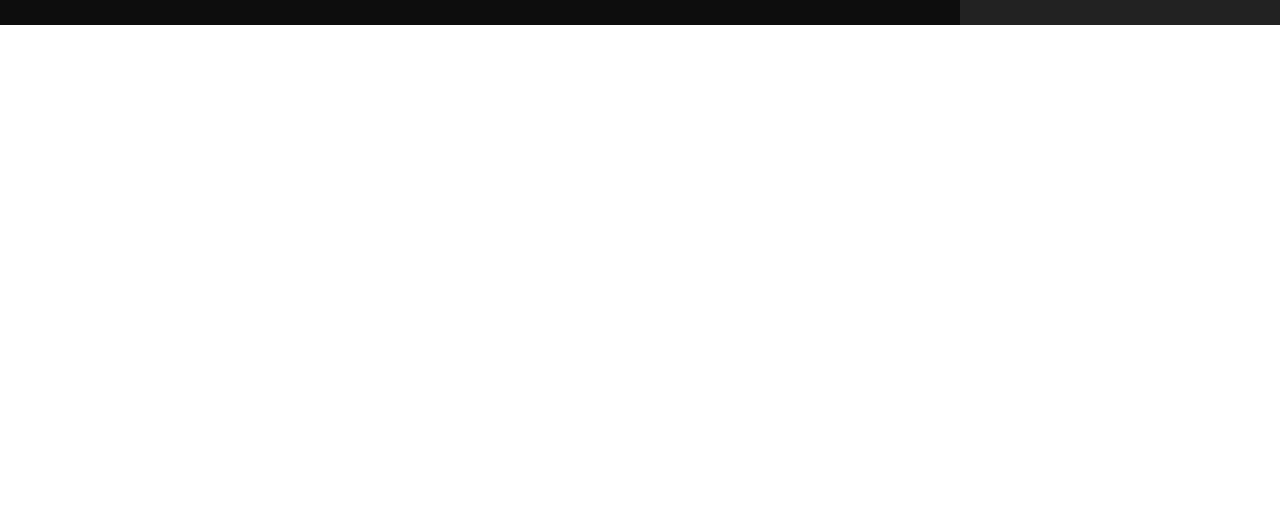
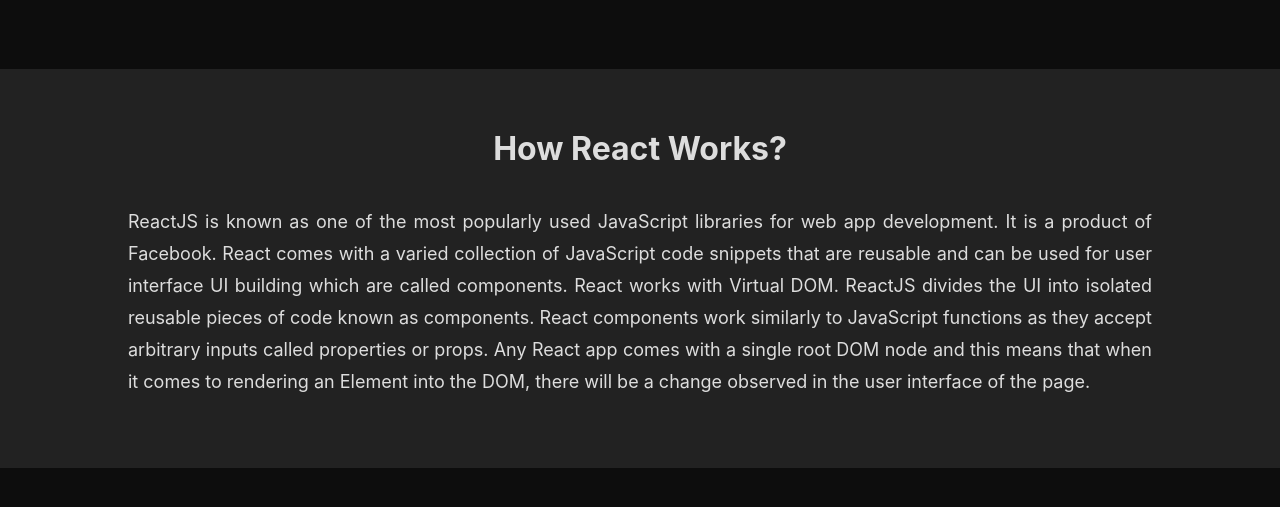
Before and after one commit to sabidsoft/gym-workout, a React (Create React App) app: page / in a window 1280 px wide. Shown: the part 1059-1566 px from the top of the page. Before the commit the page ends 1084 px from the top, so only its background shows below. Built offline with nearby package versions, Linux system fonts and the light colour scheme.

Commit message:
HowReactWorks component added

```diff
--- a/src/App.css
+++ b/src/App.css
@@ -1,4 +1,5 @@
 .app{
   color: #ddd;
   background-color: #0D0D0D;
+  padding-bottom: 50px;
 }
--- a/src/App.js
+++ b/src/App.js
@@ -1,10 +1,12 @@
 import Exercises from './components/Exercises/Exercises';
 import './App.css';
+import HowReactWorks from './components/HowReactWorks/HowReactWorks';
 
 function App() {
   return (
     <div className='app'>
       <Exercises/>
+      <HowReactWorks/>
     </div>
   );
 }
--- a/src/components/ActivityButton/ActivityButton.css
+++ b/src/components/ActivityButton/ActivityButton.css
@@ -3,6 +3,7 @@
     margin-bottom: 20px;
 }
 .activity_button{
+    cursor: pointer;
     width: 100%;
     padding: 24px 0;
     border: none;
--- a/src/components/Exercises/Exercises.css
+++ b/src/components/Exercises/Exercises.css
@@ -13,7 +13,7 @@
     display: grid;
     grid-template-columns: repeat(3, 1fr);
     gap: 26px;
-    margin: 26px 0;
+    margin: 26px 0 0 0;
 }
 
 .execises_details_container{
--- /dev/null
+++ b/src/components/HowReactWorks/HowReactWorks.css
@@ -0,0 +1,14 @@
+.how_react_container{
+    background-color: #222;
+}
+.how_react_title{
+    margin: 70px 0 0 0;
+    text-align: center;
+    padding: 60px 0 0 0;
+}
+.how_react_para{
+    text-align: justify;
+    font-size: 18px;
+    line-height: 32px;
+    padding: 20px 10% 70px 10%;
+}
--- /dev/null
+++ b/src/components/HowReactWorks/HowReactWorks.js
@@ -0,0 +1,17 @@
+import React from 'react';
+import './HowReactWorks.css'
+
+const HowReactWorks = () => {
+    return (
+        <div className='how_react_container'>
+            <h1 className='how_react_title'>How React Works?</h1>
+            <p className='how_react_para'>
+            ReactJS is known as one of the most popularly used JavaScript libraries for web app development. It is a product of Facebook. React comes with a varied collection of JavaScript code snippets that are reusable and can be used for user interface UI building which are called components.
+            React works with Virtual DOM. ReactJS divides the UI into isolated reusable pieces of code known as components. React components work similarly to JavaScript functions as they accept arbitrary inputs called properties or props.
+            Any React app comes with a single root DOM node and this means that when it comes to rendering an Element into the DOM, there will be a change observed in the user interface of the page.
+            </p>
+        </div>
+    );
+};
+
+export default HowReactWorks;
```
